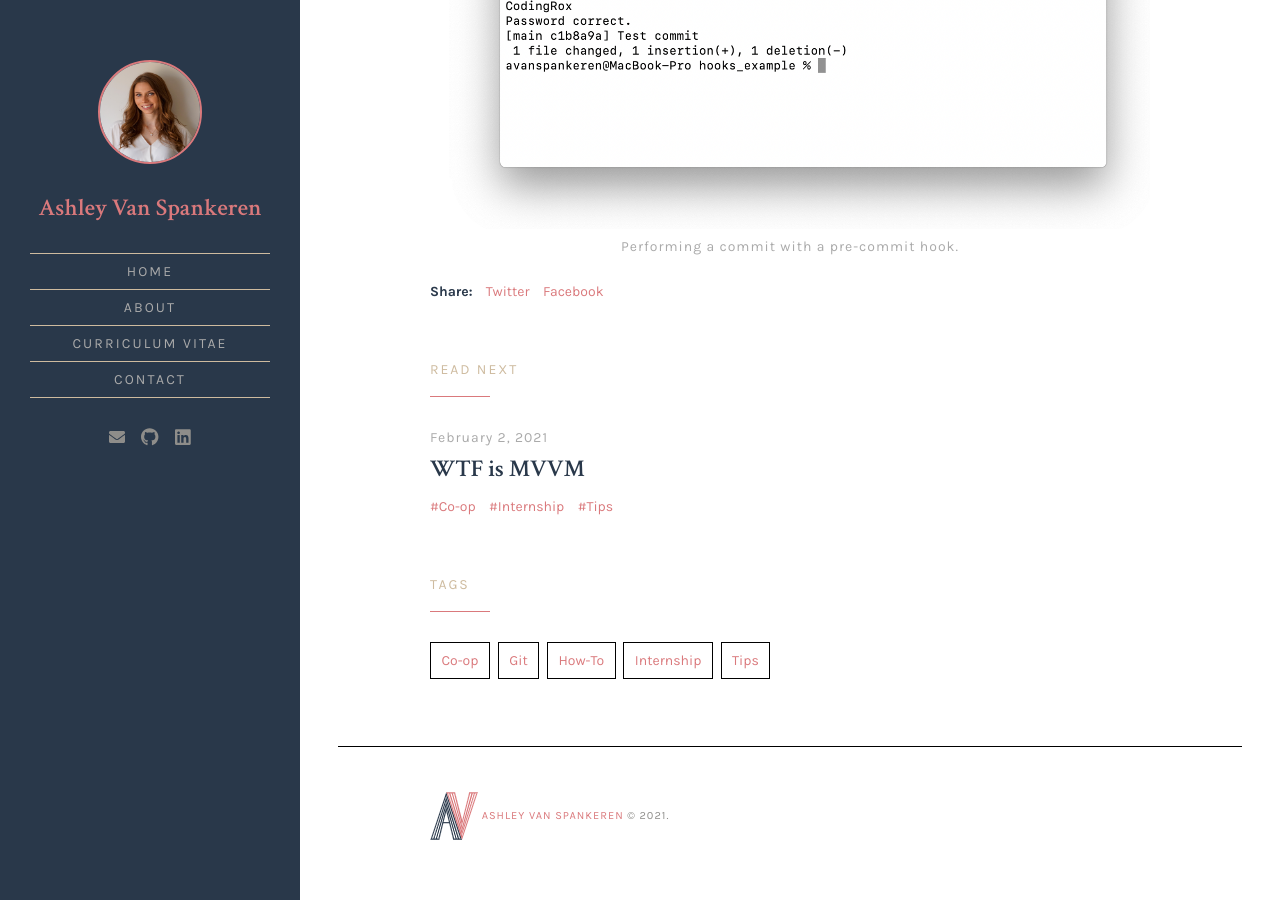
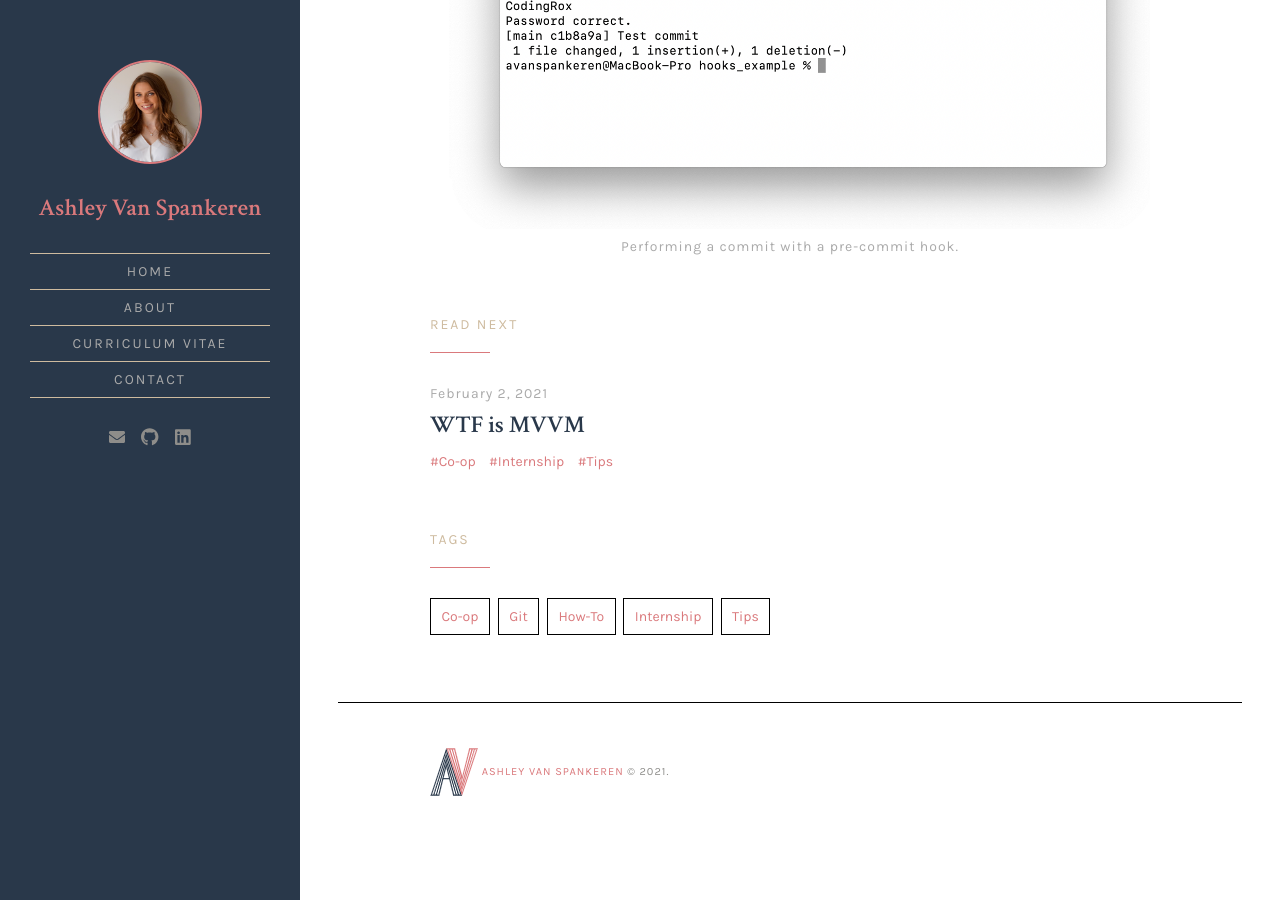
Before and after one commit to ashleyvansp/ashleyvansp.github.io, a Jekyll site: the page built from _posts/2021-02-16-git-hooks.md, in a window 1280 px wide and 900 px high, scrolled down 3007 px. Built offline with Jekyll 4.4.1, drawn with Linux system fonts in a browser that asks for light colours.

Commit message:
Remove share

```diff
--- a/_layouts/post.html
+++ b/_layouts/post.html
@@ -31,15 +31,6 @@ post_class: post-template
         <div class="post-content">
             {{content}}
         </div>
-        <footer class="post-footer">
-            <div class="post-share">
-                <span class="post-share-title">Share:</span>
-                <a target="_blank"
-                    href="https://twitter.com/share?text={{ page.title | url_encode }}&amp;url={{ site.production_url }}{{ page.url | remove_first: '/' }}">Twitter</a>
-                <a target="_blank"
-                    href="https://www.facebook.com/sharer/sharer.php?u={{ site.production_url }}{{ page.url | remove_first: '/' }}">Facebook</a>
-            </div><!-- .share-post -->
-        </footer>
     </article>
     <section class="read-next inner">
         <h2 class="read-next-title">Read Next</h2>
```
Also changed, not shown: 3 other files.
